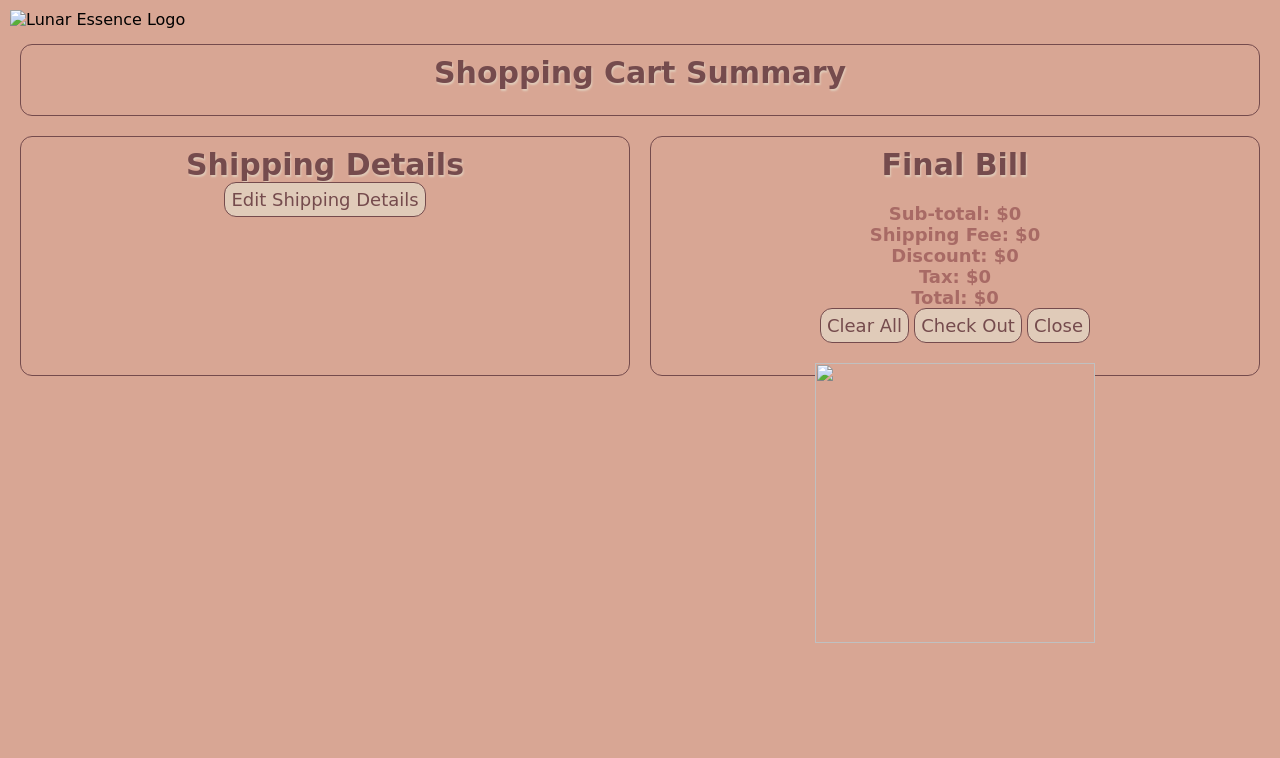
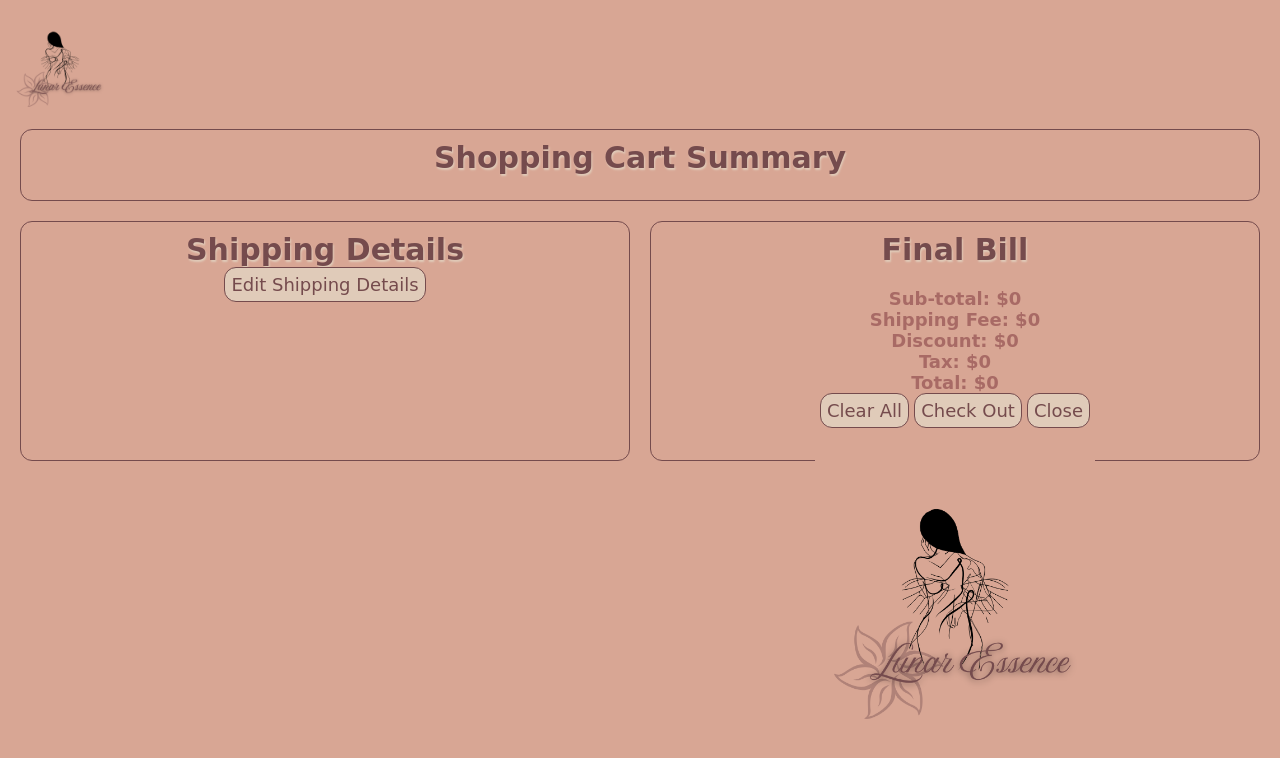
Before and after one commit to bhawes-2408218/TempIA2, a plain HTML site: page checkout.html in a window 1280 px wide. Drawn offline with Linux system fonts and the light colour scheme; a web font is replaced by a local one.

Commit message:
Update checkout.html

```diff
--- a/checkout.html
+++ b/checkout.html
@@ -16,7 +16,7 @@
         <header>
             <div class="main">
                 <div class="logo">
-                    <img src="../Assets/logo.png" alt="Lunar Essence Logo" width = "100" height = "100">
+                    <img src="logo.png" alt="Lunar Essence Logo" width = "100" height = "100">
                 </div>
             </div>
         </header>
@@ -74,7 +74,7 @@
                     <button class = "billbtn" id = "check-out"> Check Out </button>
                     <button class = "billbtn" id = "close"> Close </button>
                 </div>
-                <img src = "../Assets/logo.png">
+                <img src = "logo.png">
             </section>
         </section>
 
```
